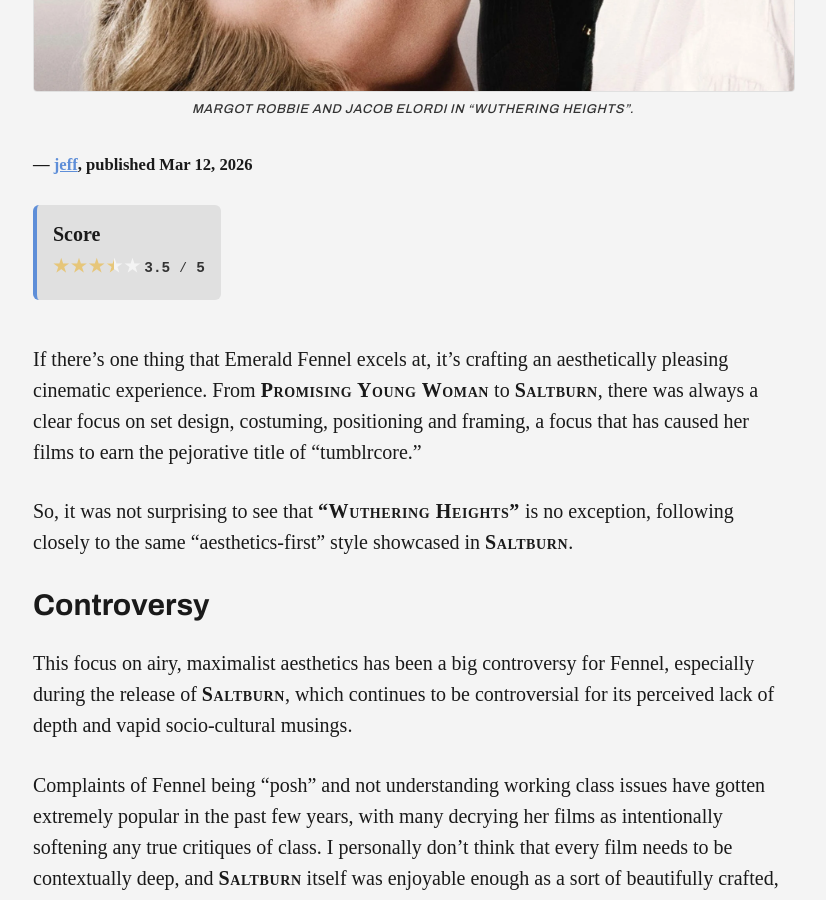
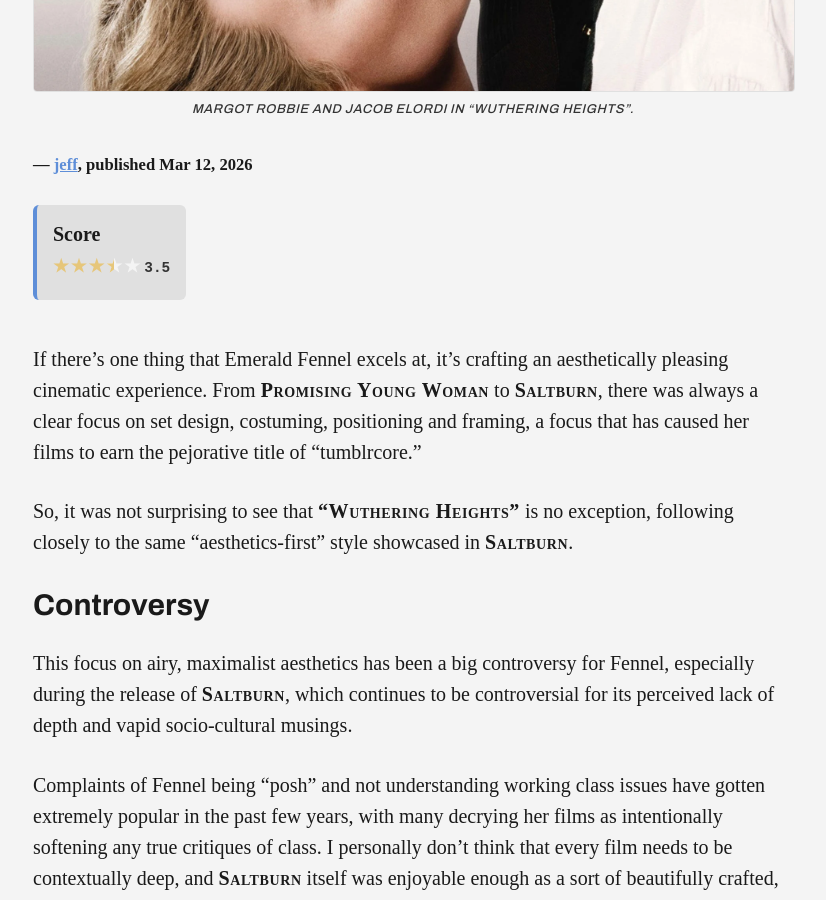
Before and after one commit to Slowburn-Movies/slowburn-movies.github.io, a Jekyll site: the page built from _posts/2026-03-12-wuthering-heights.md, in a window 1280 px wide and 900 px high, scrolled down 658 px. Shown: the whole window, without its empty margins (227-1053 px from the left). Built offline with Jekyll 4.4.1, drawn with Linux system fonts in a browser that asks for light colours; some web fonts are replaced.

Commit message:
Update post.html

```diff
--- a/_layouts/post.html
+++ b/_layouts/post.html
@@ -58,7 +58,7 @@ layout: default
         {% endif %}
       {% endfor %}
     </div>
-    <span class="score-num">{{ page.rating }} ⁄ 5</span>
+    <span class="score-num"> {{ page.rating }}</span>
   </div>
 
   {% if page.verdict %}
@@ -94,7 +94,7 @@ layout: default
           {% endif %}
         {% endfor %}
       </div>
-      <span class="score-num">{{ item.rating }} ⁄ 5</span>
+      <span class="score-num"> {{ item.rating }}</span>
     </div>
 
     <div class="opinion-verdict">“{{ item.verdict }}”</div>
```
